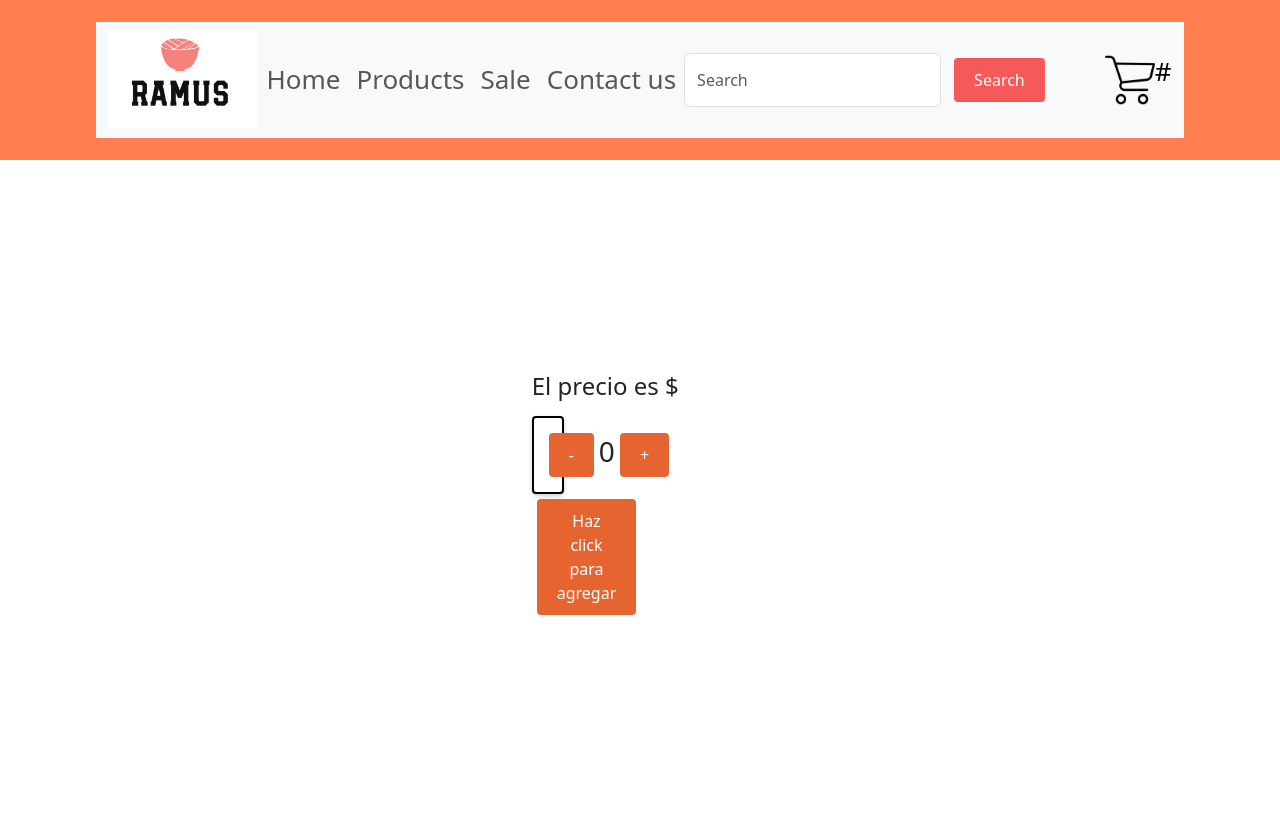
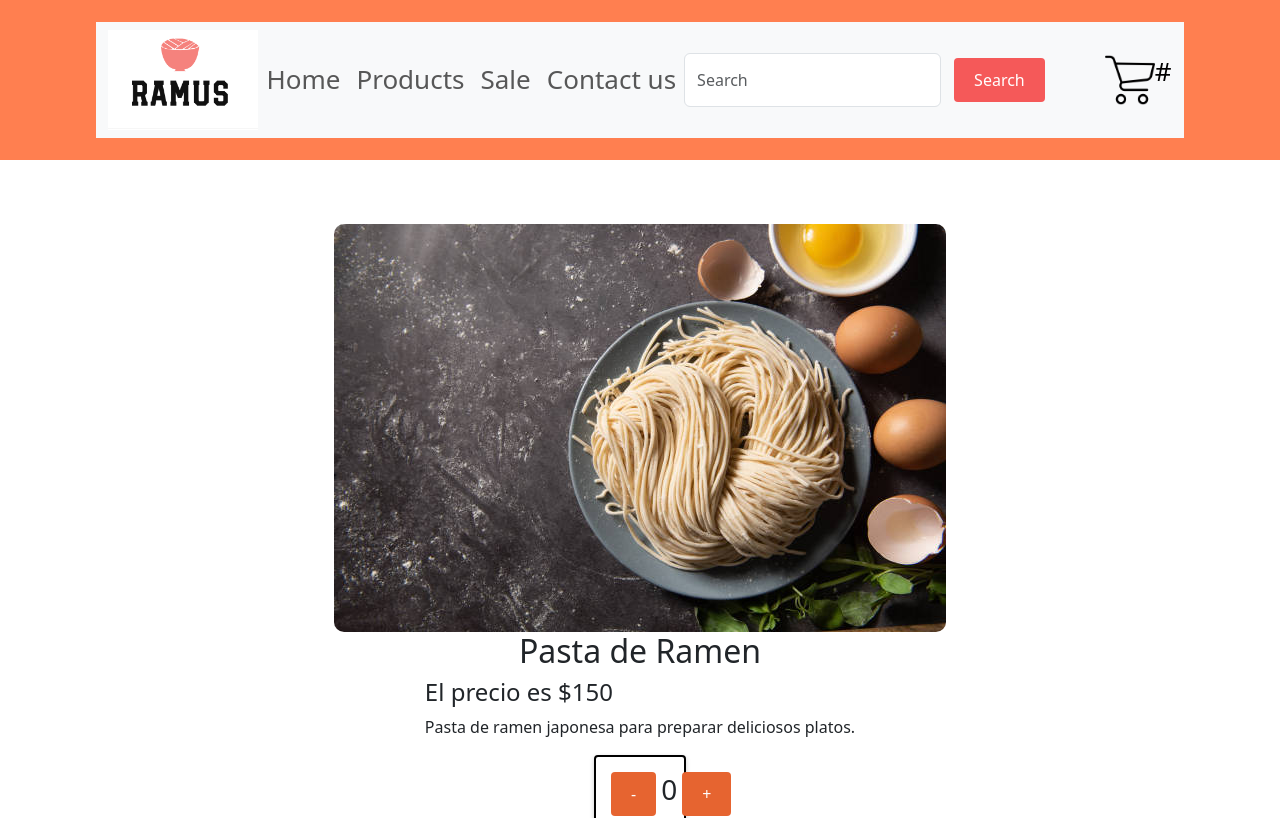
Before and after one commit to oaagredao/reactCoderHouseProject, a React (Create React App) app: page /product/1 in a window 1280 px wide. Shown: the top 818 px of the page. Built offline with nearby package versions, Linux system fonts and the light colour scheme.

Commit message:
En este commit la segunda preentrega esta completa

```diff
--- /dev/null
+++ b/src/components/ItemDetailContainer/ItemDetailContainer.css
@@ -0,0 +1,10 @@
+.div_Item_Detail_Container{
+    display: flex;
+    justify-content: center;
+    align-items: center;
+    flex-direction: column;
+    margin-top: 5%;
+}
+.div-img img{
+    border-radius: 10px;
+}
--- a/src/components/ItemDetailContainer/ItemDetailContainer.js
+++ b/src/components/ItemDetailContainer/ItemDetailContainer.js
@@ -2,6 +2,7 @@ import { useState, useEffect } from 'react';
 import {getProductData} from "../../services/asynMock";
 import ItemCount from '../ItemCount/ItemCount';
 import { useParams } from 'react-router-dom';
+import "./ItemDetailContainer.css"
 
 export default function ItemDetailContainer(){
 
@@ -41,22 +42,22 @@ export default function ItemDetailContainer(){
     // el array vacio hace que se ejecute una sola vez
 
     useEffect(() => {
-        obtenerDato();
+        obtenerDato(id);
     }, [])
 
     return (
-        <div >
-            <div>
+        <div className='div_Item_Detail_Container' >
+            <div className='div-img'>
             <img src={product.img} alt={product.title}></img>
             </div>
-            <div>
+            <div className='div-title'>
                 <h2>{product.title}</h2>
             </div>
-            <div>
+            <div className='div-detailContainer-body'>
                 <h4>El precio es ${product.price}</h4>
                 <p>{product.description}</p>
             </div>
-        <ItemCount/>
+            <ItemCount/>
         </div>
     )
 
--- a/src/services/asynMock.js
+++ b/src/services/asynMock.js
@@ -226,14 +226,13 @@ export function getProductData(id) {
 
     // vamos a buscar dentro del array de objetos un objeto que conicida con la propiedad
     // nombre_producto_mostrar
-    console.log(id);
-    console.log(productos.find((item)=>item.id===parseInt(id)));
+    const productRequested=productos.find((item)=>item.id===parseInt(id));
 
-    /*
+
     // funcion que simula el retraso
     setTimeout(() => {
       resolve(productRequested);
     }, 500); // Aquí he añadido un tiempo de espera de 1000 ms (1 segundo) para simular el retraso.
-    */
+
   }); // promise
 }
```
